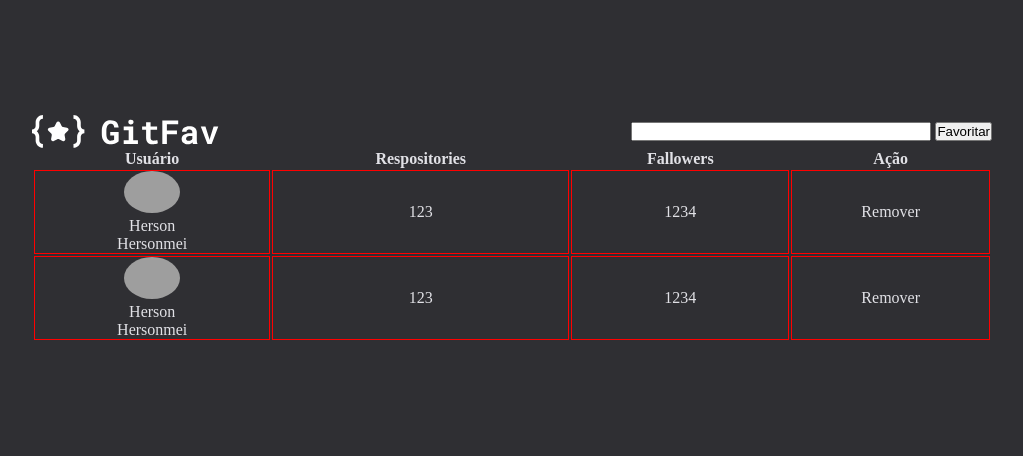
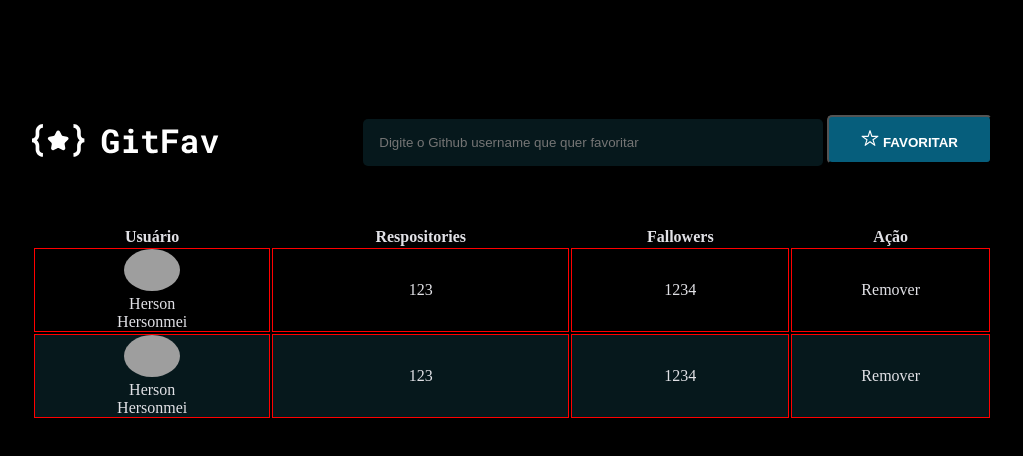
Before and after one commit to Hersonmei/GitFav, a plain HTML site: page index.html in a window 1280 px wide. Shown: the whole page, without its empty margins (128-1151 px from the left). Drawn offline with Linux system fonts and the light colour scheme; grey boxes are pictures that could not be loaded.

Commit message:
Atualizações do header

```diff
--- a/index.html
+++ b/index.html
@@ -66,8 +66,13 @@
       </svg>
 
       <div class="input-wrapper">
-        <input type="text" />
-        <button>Favoritar</button>
+        <input type="text" placeholder="Digite o Github username que quer favoritar"/>
+        <button class="btn">
+          <svg width="18" height="18" viewBox="0 0 24 24" fill="none" xmlns="http://www.w3.org/2000/svg">
+            <path fill-rule="evenodd" clip-rule="evenodd" d="M12 1.5C12.3249 1.5 12.6128 1.70919 12.7133 2.01819L14.9824 9H22.5C22.8287 9 23.1191 9.21402 23.2164 9.52798C23.3137 9.84193 23.1952 10.1827 22.9241 10.3685L16.8295 14.5477L19.1794 21.5102C19.2837 21.8193 19.1762 22.1605 18.9134 22.354C18.6506 22.5474 18.2929 22.5488 18.0287 22.3573L12 17.9887L5.97133 22.3573C5.70709 22.5488 5.34938 22.5474 5.0866 22.354C4.82381 22.1605 4.71628 21.8193 4.82063 21.5102L7.17046 14.5477L1.07585 10.3685C0.804769 10.1827 0.686309 9.84193 0.783612 9.52798C0.880915 9.21402 1.17131 9 1.49999 9H9.01763L11.2867 2.01819C11.3871 1.70919 11.6751 1.5 12 1.5ZM12 4.67651L10.2758 9.98181C10.1753 10.2908 9.88739 10.5 9.56249 10.5H3.91994L8.48664 13.6315C8.76343 13.8213 8.88044 14.1718 8.77311 14.4898L6.99287 19.7646L11.5599 16.4552C11.8225 16.2649 12.1775 16.2649 12.4401 16.4552L17.0071 19.7646L15.2269 14.4898C15.1196 14.1718 15.2366 13.8213 15.5133 13.6315L20.08 10.5H14.4375C14.1126 10.5 13.8246 10.2908 13.7242 9.98181L12 4.67651Z" fill="white"/>
+            </svg>
+            Favoritar
+        </button>
       </div>
 
     </header>
--- a/styles.css
+++ b/styles.css
@@ -6,10 +6,12 @@
 
 :root{
     font-size: 62.5%;
+
+    --color-bg-input-line: #06181C;
 }
 
 body {
-    background-color: #2F2F33;
+    background-color: #000000;
     font-size: 1.6rem;
     padding: 11.5rem 16rem;
 }
@@ -23,10 +25,32 @@
     display: flex;
     justify-content: space-between;
     align-items: center;
+
+    margin-bottom: 6rem;
 }
 
 .input-wrapper input {
-    width: 30rem;
+    width: 46rem;
+    padding: 1.6rem;
+
+    background:var(--color-bg-input-line);
+    border: none;
+    border-radius: 5px;
+    color: #7C7C8A;
+}
+
+.input-wrapper .btn {
+    background-color: #065E7C;
+    padding: 1.2rem 3.2rem;
+    border-radius: 5px;
+
+    text-transform: uppercase;
+    font-weight: bold;
+    color: #FFFFFF;
+}
+
+tbody tr:nth-child(even) {
+    background:var(--color-bg-input-line);
 }
 
 td img {
```
